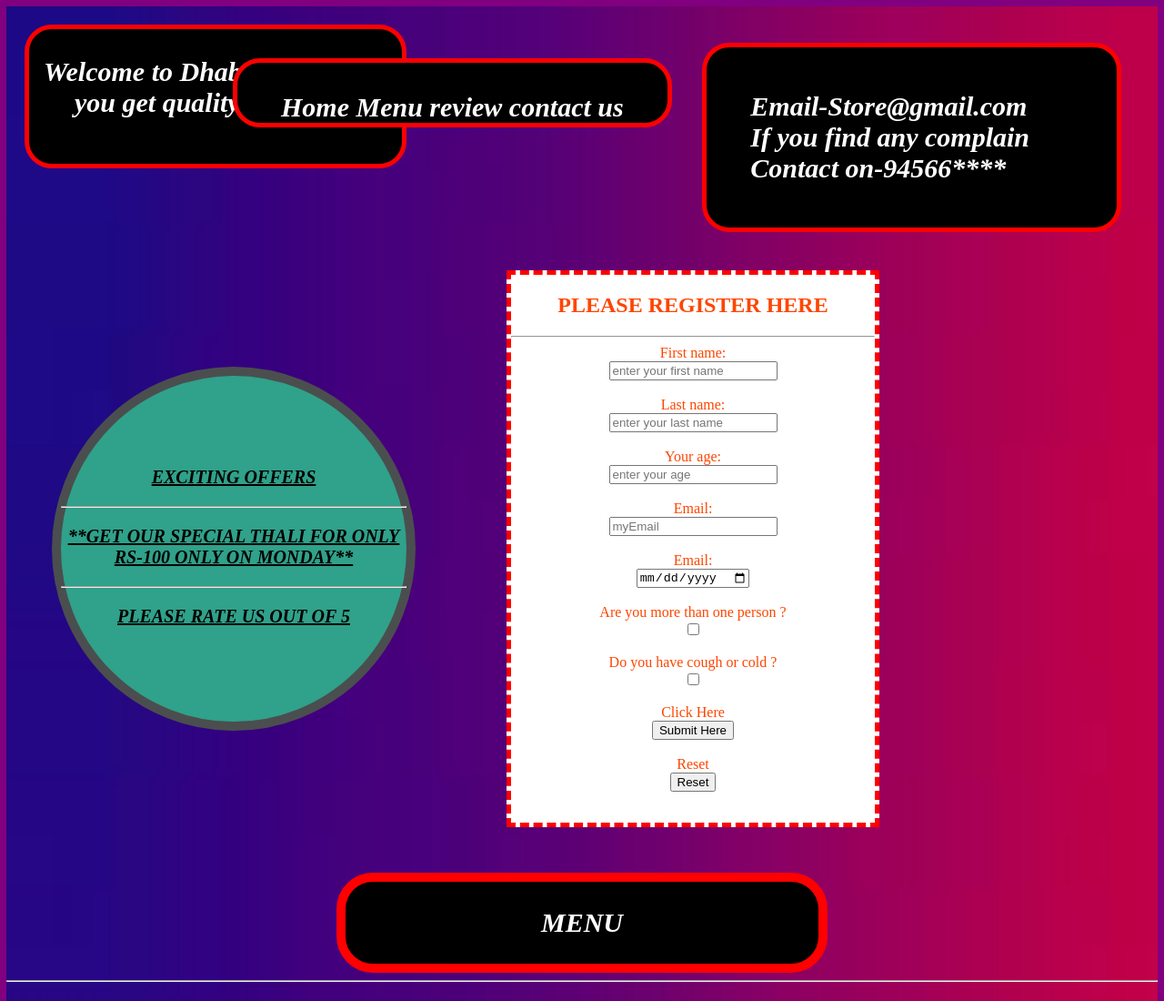
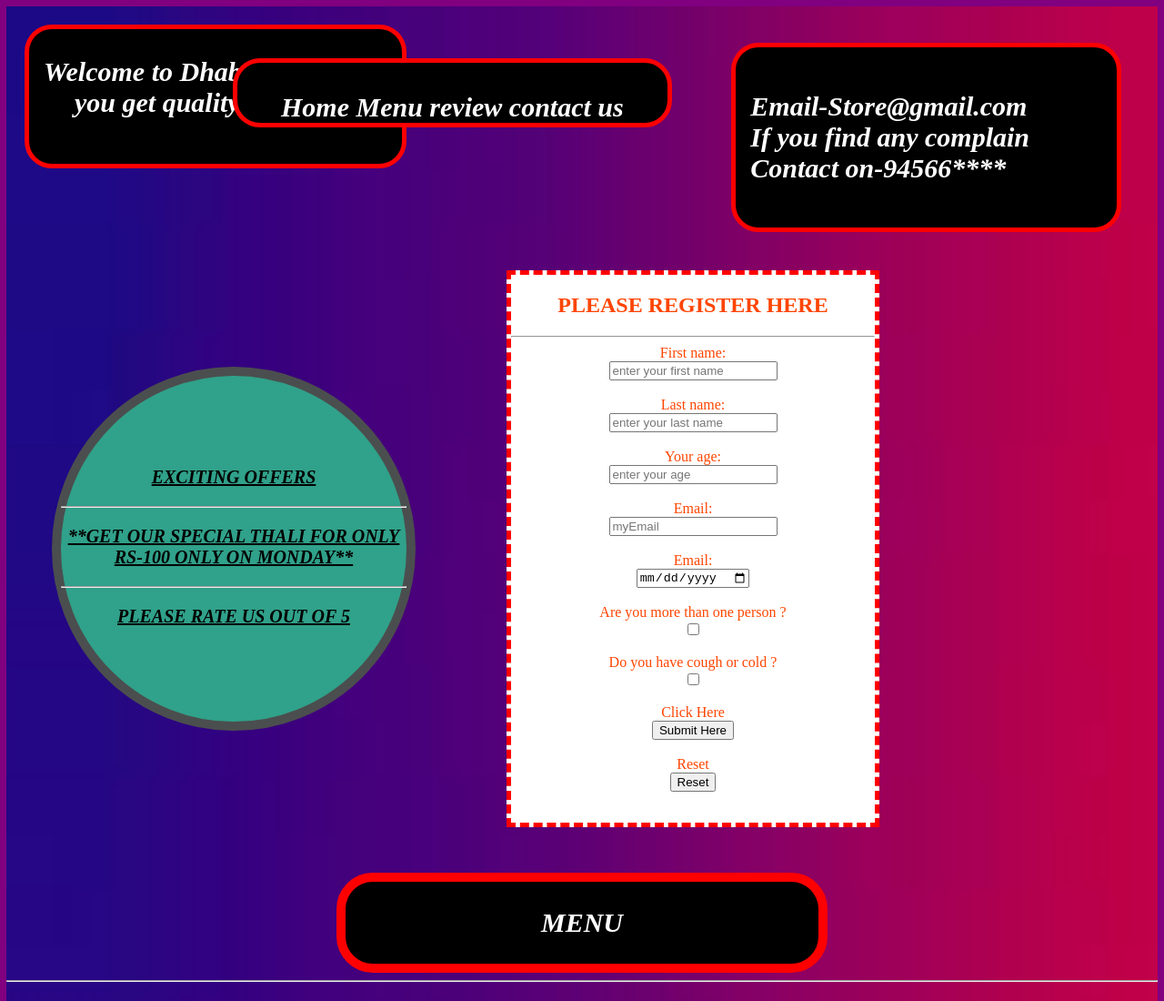
Before and after one commit to VaishnaviSuryawanshi/CSSAssignment2, a plain HTML site: page index.html in a window 1280 px wide. Shown: the top 1100 px of the page at 91% size. Drawn offline with Linux system fonts and the light colour scheme.

Commit message:
Update index.css

```diff
--- a/index.css
+++ b/index.css
@@ -55,7 +55,7 @@ body {
     margin: 40px 40px 0 0;
     padding-top: 3rem;
     padding-bottom: 3rem;
-    padding-left: 3rem;
+    padding-left: 1rem;
     padding-right: 6rem;
     background-color: black;
     color: white;
```
